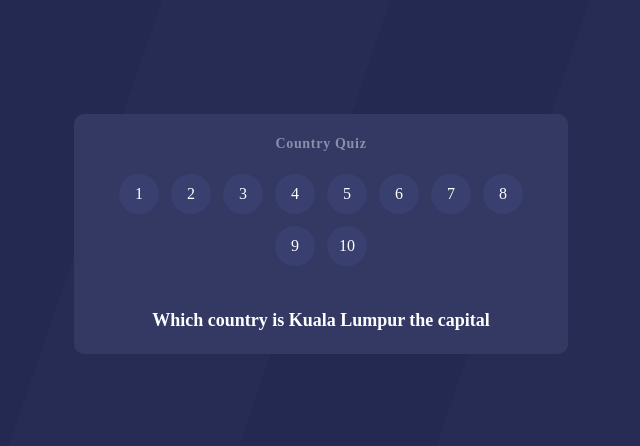
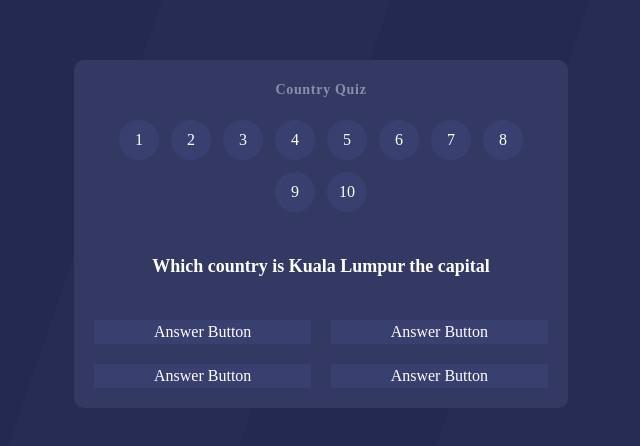
Before and after one commit to LugpDev2022/country-quiz, a React (Vite) app: page / in a window 1280 px wide. Shown: the part 166-612 px from the top of the page, without its empty margins (319-959 px from the left). Built offline with nearby package versions, Linux system fonts and the light colour scheme; a web font is replaced by a local one.

Commit message:
Create the answer buttons grid

```diff
--- a/src/App.tsx
+++ b/src/App.tsx
@@ -1,3 +1,4 @@
+import AnswerBtn from './components/AnswerBtn';
 import QuestionBtn from './components/QuestionBtn';
 
 const numbers = [1, 2, 3, 4, 5, 6, 7, 8, 9, 10];
@@ -16,7 +17,14 @@ const App = () => {
         ))}
       </nav>
 
-      <h2 className='text-lg font-semibold'>{question}</h2>
+      <h2 className='text-lg font-semibold mb-10'>{question}</h2>
+
+      <section className='grid grid-cols-2 gap-5'>
+        <AnswerBtn />
+        <AnswerBtn />
+        <AnswerBtn />
+        <AnswerBtn />
+      </section>
     </main>
   );
 };
--- /dev/null
+++ b/src/components/AnswerBtn.tsx
@@ -0,0 +1,5 @@
+const AnswerBtn = () => {
+  return <button className='answer-btn'>Answer Button</button>;
+};
+
+export default AnswerBtn;
--- a/src/index.css
+++ b/src/index.css
@@ -62,3 +62,7 @@ body {
 .question-btn-active {
   background: linear-gradient(#e65895, #bc6be8);
 }
+
+.answer-btn {
+  background: #393f6f;
+}
```
